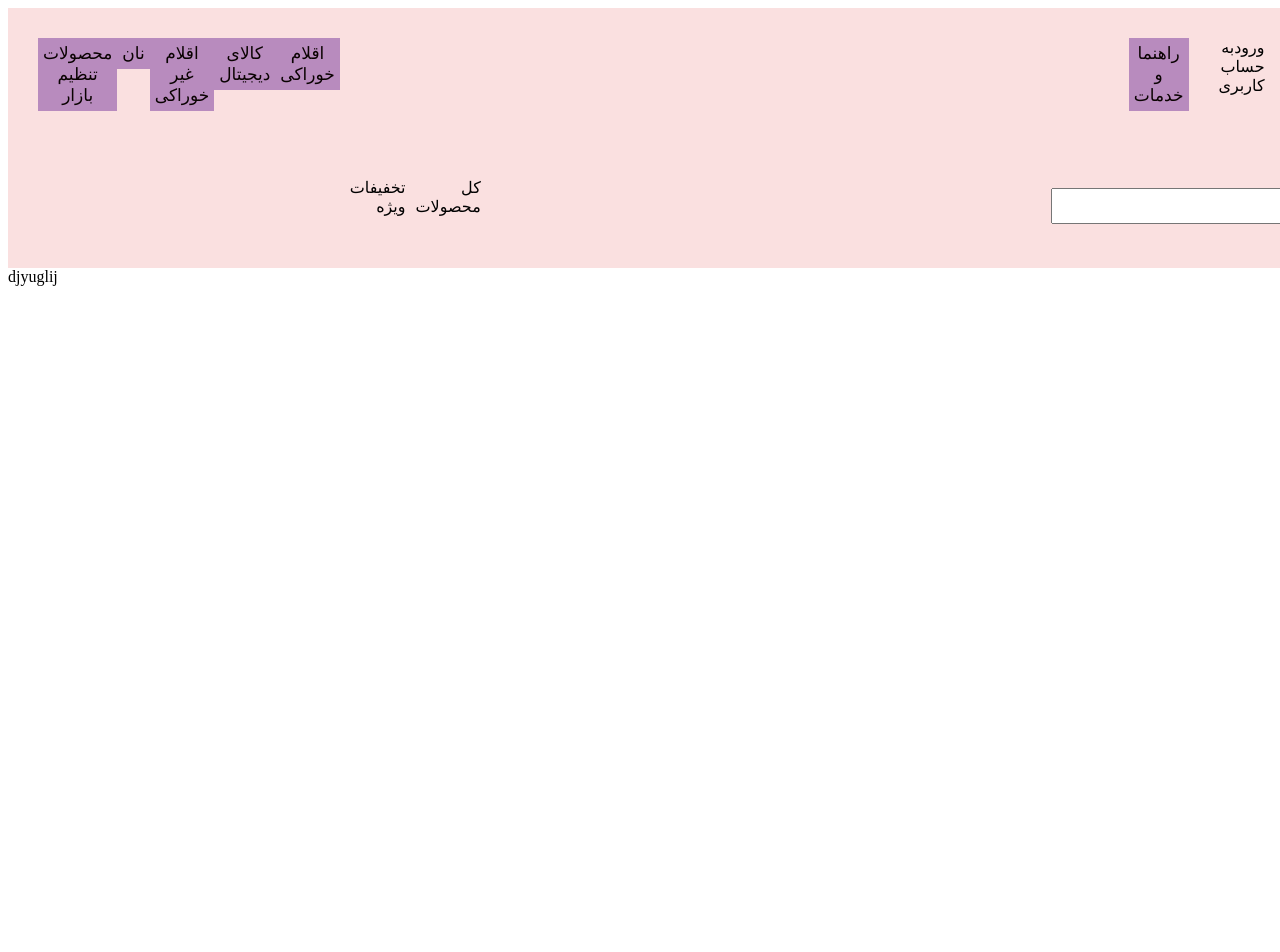
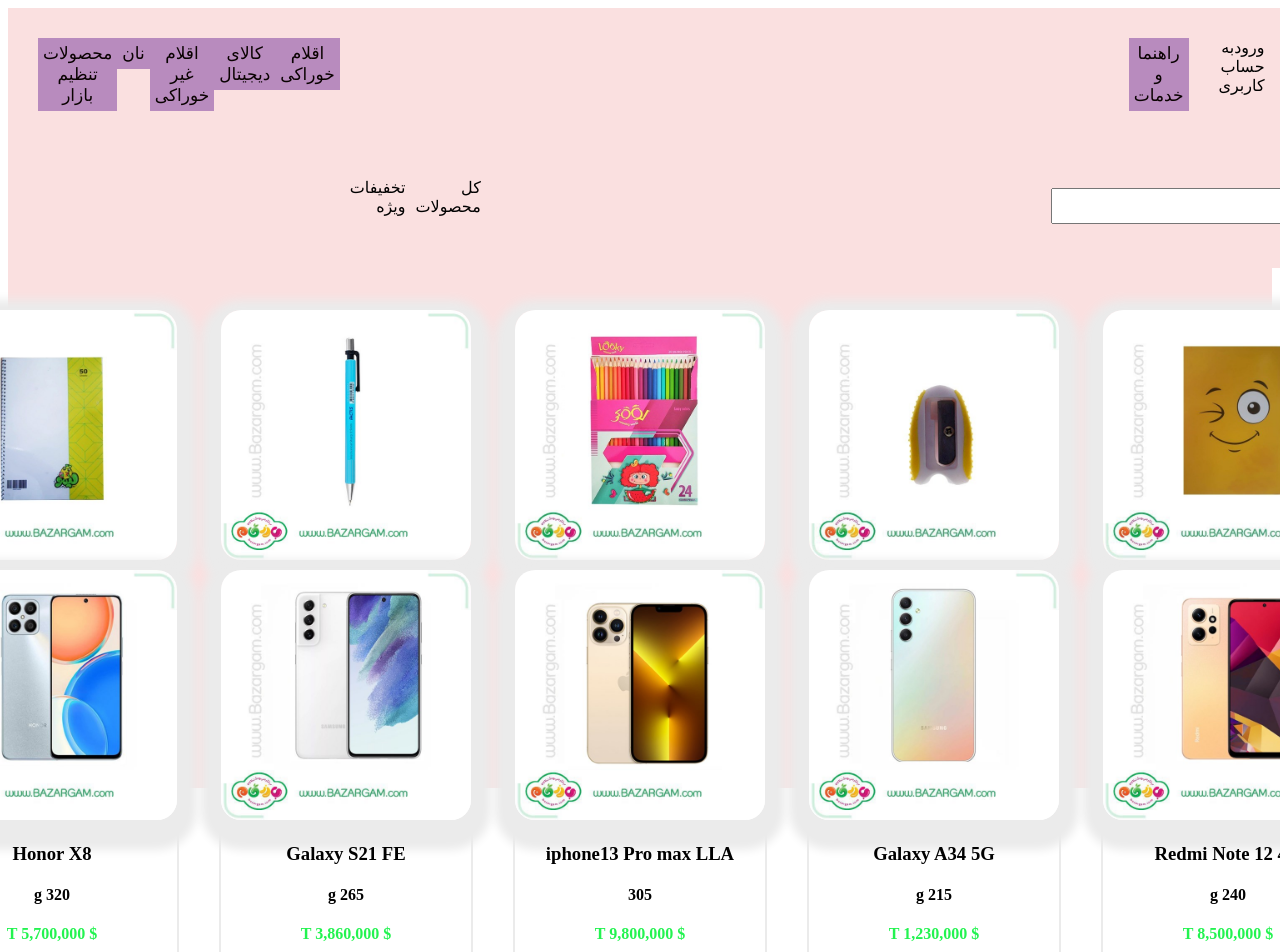
Before and after one commit to HadisMoradi/bazargam, a Vue app: page /products in a window 1280 px wide. Shown: the top 952 px of the page. Before the commit the page ends 800 px from the top, so only its background shows below. Built offline with nearby package versions, Linux system fonts and the light colour scheme.

Commit message:
products css

```diff
--- a/src/components/Products.vue
+++ b/src/components/Products.vue
@@ -1,13 +1,66 @@
 <template>
-  djyuglij
+<!-- shelf 1   -->
+  <div class="background">
+    <div v-for="product in ProductsStore.products" :key="product.id">
+
+      <div class="product" v-if="product.grooh === 'ggg'">
+        <img class="img" :src="product.src" alt="">
+        <h3>{{ product.title }}</h3>
+        <h4>{{ product.weight }}</h4>
+        <h4 style="color: rgb(35, 243, 80);">{{ product.price }}</h4>
+      <button class="basket"> افزودن به سبد خرید</button>
+      </div>
+
+    </div>
+  </div>
+<!-- shelf 2 -->
+<div class="background">
+    <div   v-for="product in ProductsStore.products" :key="product.id">
+
+      <div class="product" v-if="product.grooh === 'bbb'">
+        <img class="img" :src="product.src" alt="">
+        <h3>{{ product.title }}</h3>
+        <h4>{{ product.weight }}</h4>
+        <h4 style="color: rgb(35, 243, 80);">{{ product.price }}</h4>
+      <button class="basket"> افزودن به سبد خرید</button>
+      </div>
+
+    </div>
+</div>
 </template>
 
-<script>
-export default {
+<script setup lang="ts">
 
-}
+  import { METHODS } from "http";
+import { productsStore } from "../../stores/product";
+  const ProductsStore = productsStore();
+
+
 </script>
 
-<style>
 
+<style scoped>
+.background{
+  display: flex;
+  justify-content: center;
+}
+.product{
+  border: 2px solid rgb(235, 235, 235);
+  text-align: center;
+  margin: 10px 20px;
+  border-radius: 30px;
+}
+.basket{
+  color: rgb(255, 255, 255);
+  background-color: blue;
+  width: 160px;
+  height: 30px;
+  border-radius: 8px;
+  border: none;
+}
+.img{
+  box-shadow: 0px 10px 10px 20px rgb(235, 235, 235);
+  border-radius: 20px;
+  width: 250px;
+}
 </style>
```
